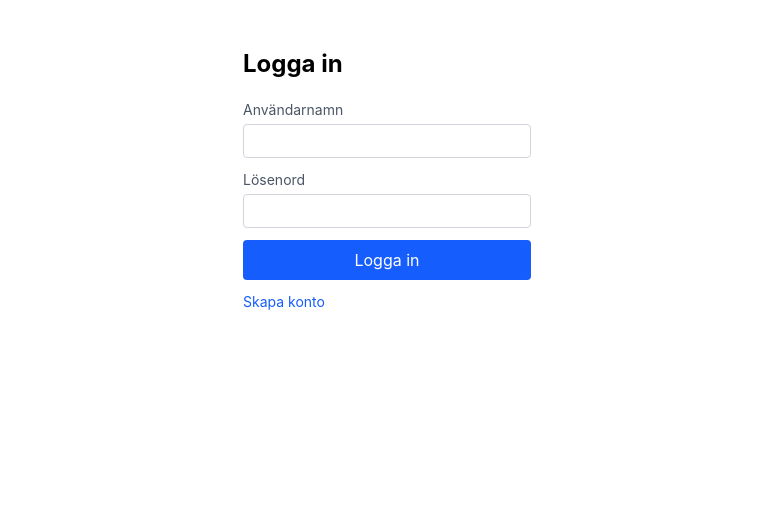
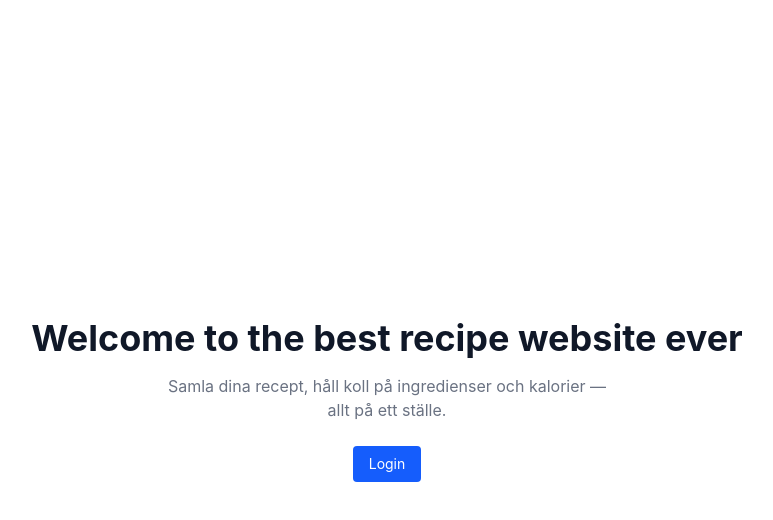
Before and after one commit to Sebmaestro/sebrecipe, a React (Vite) app in the folder frontend/: page / in a window 1280 px wide. Before the commit this address led to /login. Shown: the top 520 px of the page, without its empty margins (253-1026 px from the left). Built offline with nearby package versions, Linux system fonts and the light colour scheme; no server answers.

Commit message:
Fixed some routing and login issues

```diff
--- a/frontend/src/App.tsx
+++ b/frontend/src/App.tsx
@@ -13,12 +13,11 @@ function App() {
   return (
     <AuthProvider>
       <Routes>
-
+        <Route path="/" element={<Index />} />
         <Route path="/login" element={<Login />} />
         <Route path="/register" element={<Register />} />
 
         <Route element={<ProtectedRoute />}>
-          <Route path="/" element={<Index />} />
           <Route path="/recipes" element={<RecipeList />} />
           <Route path="/recipes/:id" element={<RecipeDetail />} />
           <Route path="/new" element={<CreateRecipe />} />
--- a/frontend/src/auth/AuthContext.tsx
+++ b/frontend/src/auth/AuthContext.tsx
@@ -4,7 +4,7 @@ import { useQuery, useQueryClient } from "@tanstack/react-query";
 type AuthContextValue = {
   username: string | null;
   isLoading: boolean;
-  refresh: () => void;
+  refresh: () => Promise<void>;
 };
 
 const AuthContext = createContext<AuthContextValue | null>(null);
--- a/frontend/src/pages/Index.tsx
+++ b/frontend/src/pages/Index.tsx
@@ -1,3 +1,39 @@
+import { Link, useNavigate } from "react-router-dom";
+import { useMutation } from "@tanstack/react-query";
+import { useAuth } from "../auth/AuthContext";
+
 export default function Index() {
-	return <h1>Hello</h1>;
+	const { username, refresh } = useAuth();
+	const navigate = useNavigate();
+
+	const logout = useMutation({
+		mutationFn: () =>
+			fetch("/api/auth/logout", { method: "POST", credentials: "include" }),
+		onSuccess: () => {
+			refresh();
+			//navigate("/login");
+		},
+	});
+
+	return (
+		<div className="min-h-screen flex flex-col items-center justify-center gap-4 text-center p-12">
+			<h1 className="text-4xl font-bold text-gray-900">Welcome to the best recipe website ever</h1>
+			<p className="text-gray-500 max-w-md">
+				Samla dina recept, håll koll på ingredienser och kalorier — allt på ett ställe.
+			</p>
+
+			{username ? (
+				<button
+					onClick={() => logout.mutate()}
+					className="px-4 py-2 bg-blue-600 text-white rounded text-sm hover:bg-blue-700 mt-2">
+					Logout
+				</button>
+			) : (
+				<Link to="/login"
+					className="px-4 py-2 bg-blue-600 text-white rounded text-sm hover:bg-blue-700 mt-2">
+					Login
+				</Link>
+			)}
+		</div>
+	);
 }
--- a/frontend/src/pages/Login.tsx
+++ b/frontend/src/pages/Login.tsx
@@ -19,8 +19,8 @@ function Login() {
             }).then((res) => {
                 if (!res.ok) throw new Error("Fel användarnamn eller lösenord");
             }),
-        onSuccess: () => {
-            refresh();
+        onSuccess: async () => {
+            await refresh();
             navigate("/recipes");
         },
     });
```
